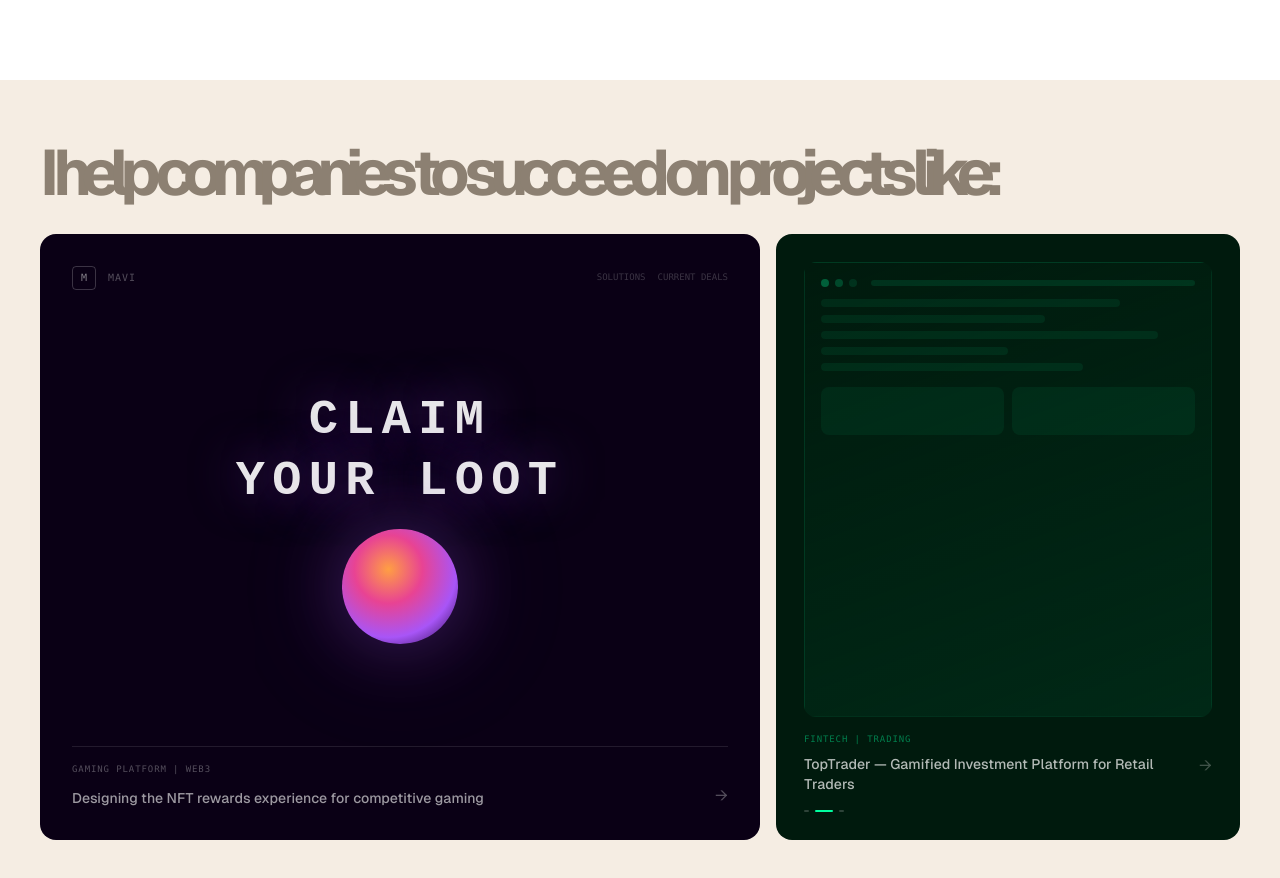
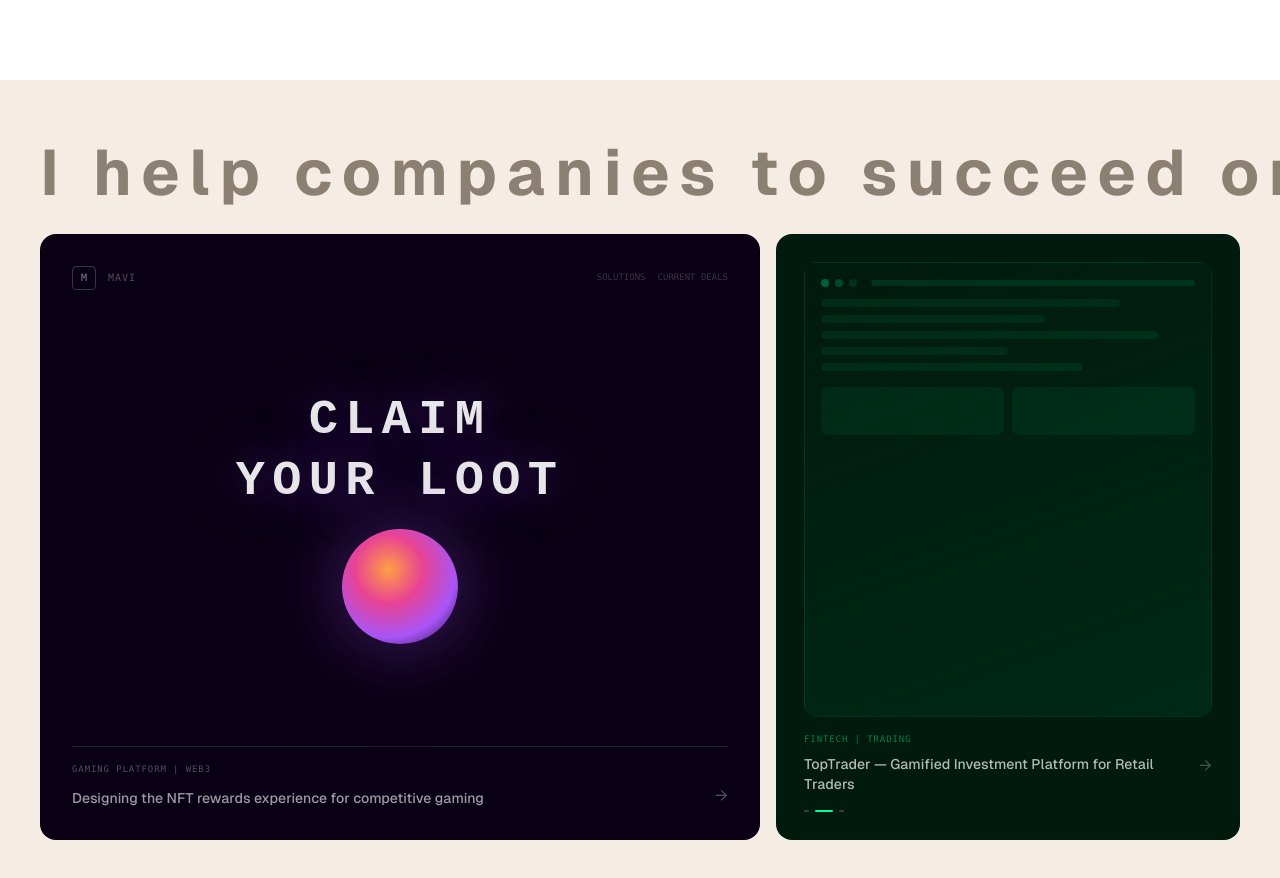
Before and after one commit to aashifuxdev/new-portfolio, a Next.js app: page / in a window 1280 px wide. Shown: the part 1520-2398 px from the top of the page. Built offline with nearby package versions, Linux system fonts and the light colour scheme.

Commit message:
Work section: increase letter spacing to 0.15em (wider)
https://claude.ai/code/session_013pGGL4XccxgF514E7uMjSG

```diff
--- a/components/WorkSection.tsx
+++ b/components/WorkSection.tsx
@@ -235,7 +235,7 @@ export default function WorkSection() {
             className="text-muted font-bold whitespace-nowrap"
             style={{
               fontSize: "clamp(26px, 5vw, 64px)",
-              letterSpacing: "-0.8vw",
+              letterSpacing: "0.15em",
               lineHeight: "115%",
             }}
           >
```
